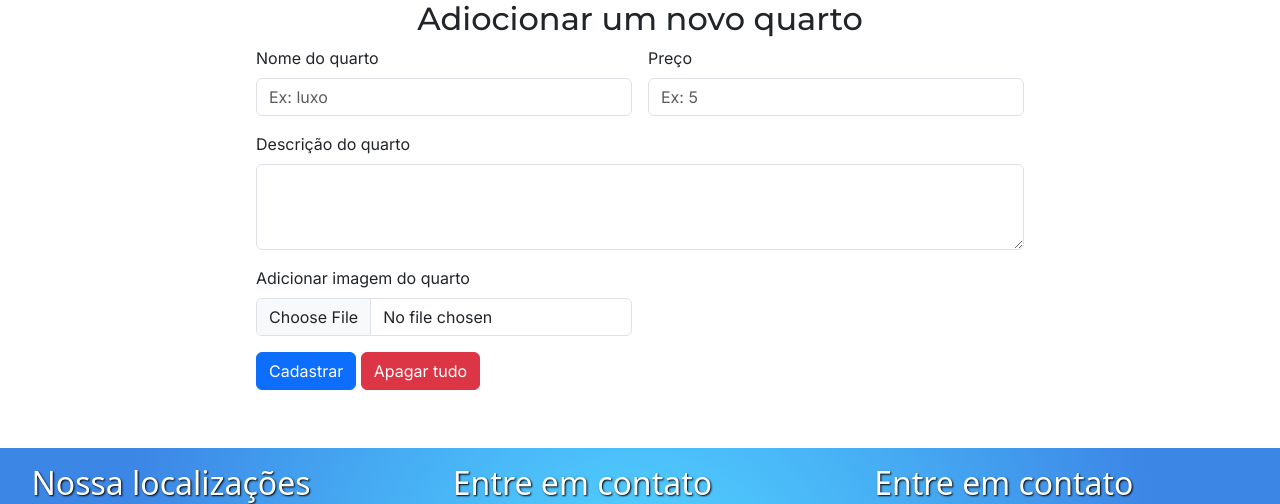
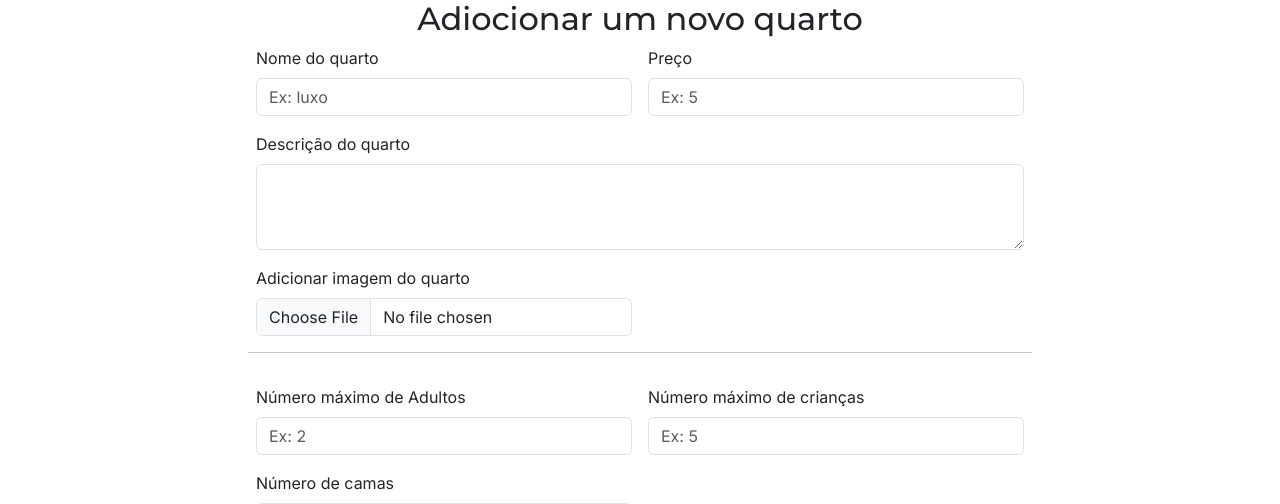
Before and after one commit to thiagovarallo/Santuario-Dos-Viajantes, a PHP site: page /src/formulario/typeRoom.php in a window 1280 px wide. Shown: the part 104-608 px from the top of the page. Run offline with PHP 8.4, Linux system fonts and the light colour scheme.

Commit message:
add number of adults and children

```diff
--- a/src/css/room.css
+++ b/src/css/room.css
@@ -16,8 +16,6 @@
     padding: 1.5rem 1rem;
     gap: 1rem;
 }
-
-
 
 .box_pictures {
     width: 100%;
--- a/src/formulario/typeRoom.php
+++ b/src/formulario/typeRoom.php
@@ -5,13 +5,17 @@ if ($_SERVER["REQUEST_METHOD"] == "POST") {
     if (isset($_FILES["imagem"]) && $_FILES["imagem"]["error"] == 0) {
         $data_image = file_get_contents($_FILES["imagem"]["tmp_name"]);
 
-        $sql = "INSERT INTO type_room (name_room, description, price, image) VALUES (:name_room, :description, :price, :image)";
+        $sql = "INSERT INTO type_room (name_room, description, price, image, number_adult, number_children, number_beds) VALUES (:name_room, :description, :price, :image, :number_adult, :number_children, :number_beds)";
 
         $statement = $pdo->prepare($sql);
         $statement->bindValue(":name_room", $_POST["name_room"]);
         $statement->bindValue(":description", $_POST["description_room"]);
         $statement->bindValue(":price", intval($_POST["price_room"]));
         $statement->bindValue(":image", $data_image, PDO::PARAM_LOB); // Usar PDO::PARAM_LOB para dados BLOB
+        $statement->bindValue(":number_adult", $_POST["number_adult"]);
+        $statement->bindValue(":number_children", $_POST["number_children"]);
+        $statement->bindValue("number_beds", $_POST["number_beds"]);
+
 
         $statement->execute();
 
@@ -66,9 +70,24 @@ if ($_SERVER["REQUEST_METHOD"] == "POST") {
                 <label for="image" class="form-label">Adicionar imagem do quarto</label>
                 <input class="form-control" type="file" id="imagem" name="imagem">
             </div>
+
+            <hr>
+
+            <div class="col-md-6">
+                <label for="number_adult" class="form-label" require>Número máximo de Adultos</label>
+                <input type="number" class="form-control" id="number_adult" name="number_adult" placeholder="Ex: 2" required>
             </div>
+            <div class="col-md-6">
+                <label for="number_children" class="form-label" require>Número máximo de crianças</label>
+                <input type="number" class="form-control" id="number_children" name="number_children" placeholder="Ex: 5" required>
+            </div>
+            <div class="col-md-6">
+                <label for="number_beds" class="form-label" require>Número de camas</label>
+                <input type="number" class="form-control" id="number_beds" name="number_beds" placeholder="Ex: 1" required>
+            </div>
+
             <div class="col-12">
-                <a class="btn btn-primary" data-bs-toggle="modal" data-bs-target="#staticBackdrop">Cadastrar</a>
+                <a class="btn btn-primary" data-bs-toggle="modal" data-bs-target="#staticBackdrop">Cadastrar quarto</a>
                 <button class="btn btn-danger" type="reset">Apagar tudo</button>
             </div>
         </form>
```
Also changed, not shown: src/adminRoom.php (+7 -1 lines).
